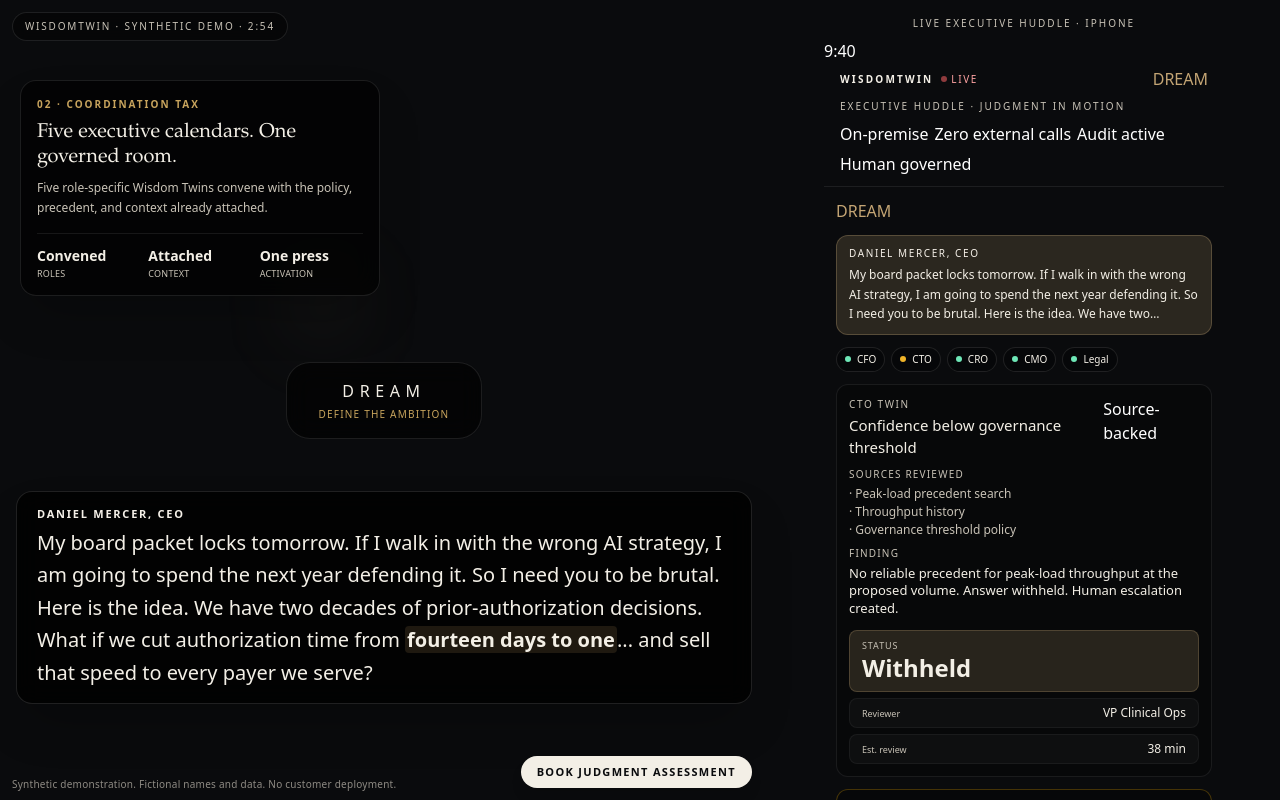
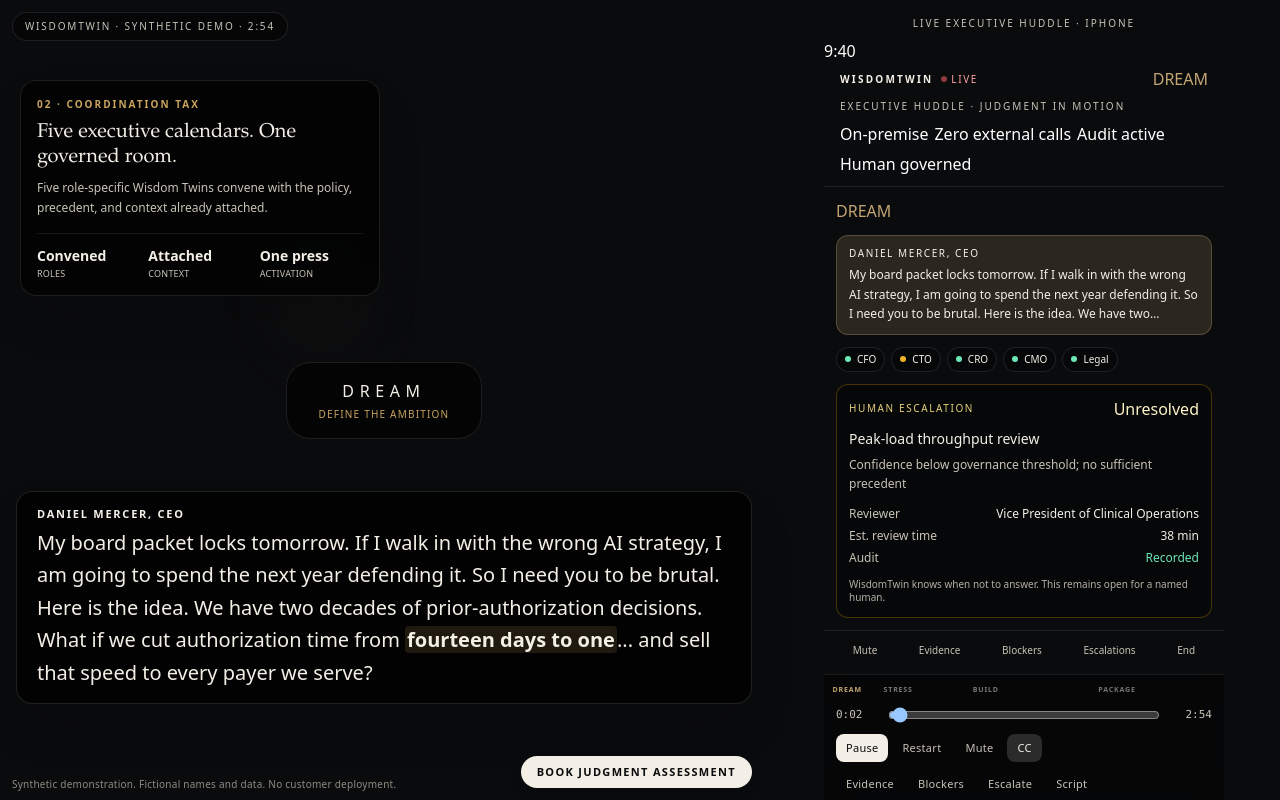
Before and after one commit to RomanBodnarchuk/wisdomtwin-three-rooms, a React (Vite) app: page / in a window 1280 px wide. Both pictures are taken after a click on the button "REPLAY". Built offline with nearby package versions, Linux system fonts and the light colour scheme.

Commit message:
v3.8.1: keep the DREAM room clean, evidence enters with STRESS-TEST

```diff
--- a/src/components/BuzzDevice.tsx
+++ b/src/components/BuzzDevice.tsx
@@ -113,9 +113,7 @@
             <ParticipantList participants={snapshot.participants} />
 
             {latestEvidence &&
-              (snapshot.room === 'dream' ||
-                snapshot.room === 'stress-test' ||
-                snapshot.focus === 'evidence') && (
+              (snapshot.room === 'stress-test' || snapshot.focus === 'evidence') && (
                 <EvidenceCard card={latestEvidence} highlighted={snapshot.focus === 'evidence'} />
               )}
 
```
